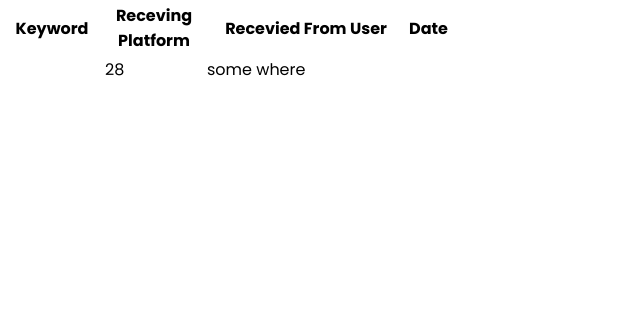
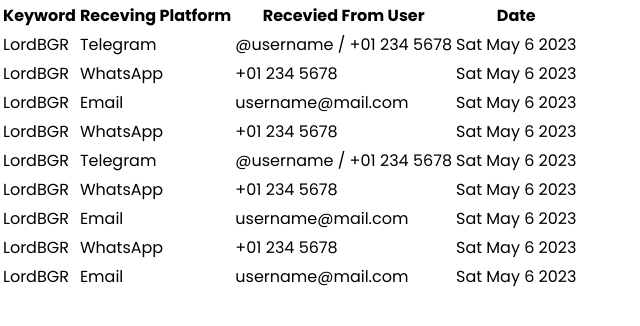
Before and after one commit to bakarkhalid/analytics, a Next.js app: page /table in a window 1280 px wide. Shown: the top 326 px of the page, without its empty margins (0-640 px from the left). Built offline with nearby package versions, Linux system fonts and the light colour scheme.

Commit message:
fix teh table content

```diff
--- a/pages/table.tsx
+++ b/pages/table.tsx
@@ -5,31 +5,36 @@
   const columns = [
     {
       title: 'Keyword',
-    dataIndex: 'name',
+      dataIndex: 'Keyword',
       key: 'Keyword',
-    width: 100,
     },
     {
       title: 'Receving Platform',
-    dataIndex: 'Receving Platform',
-    key: 'Receving Platform',
-    width: 100,
+      dataIndex: 'receving',
+      key: 'receving',
     },
     {
       title: 'Recevied From User',
-    dataIndex: 'Recevied From User',
-    key: 'Recevied From User',
-    width: 200,
+      dataIndex: 'recevied',
+      key: 'recevied',
     },
     {
       title: 'Date',
-    dataIndex: '',
-    key: 'Date',
+      dataIndex: 'date',
+      key: 'date',
     },
   ];
 
   const data = [
-  { Keyword: 'Jack', ["Receving Platform"]: 28, ["Recevied From User"]: 'some where', ["Date"]: '1' },
+    { Keyword: 'LordBGR', receving: "Telegram", recevied: '@username / +01 234 5678', date: 'Sat May 6 2023' },
+    { Keyword: 'LordBGR', receving: "WhatsApp", recevied: '+01 234 5678', date: 'Sat May 6 2023' },
+    { Keyword: 'LordBGR', receving: "Email", recevied: 'username@mail.com ', date: 'Sat May 6 2023' },
+    { Keyword: 'LordBGR', receving: "WhatsApp", recevied: '+01 234 5678', date: 'Sat May 6 2023' },
+    { Keyword: 'LordBGR', receving: "Telegram", recevied: '@username / +01 234 5678', date: 'Sat May 6 2023' },
+    { Keyword: 'LordBGR', receving: "WhatsApp", recevied: '+01 234 5678', date: 'Sat May 6 2023' },
+    { Keyword: 'LordBGR', receving: "Email", recevied: 'username@mail.com ', date: 'Sat May 6 2023' },
+    { Keyword: 'LordBGR', receving: "WhatsApp", recevied: '+01 234 5678', date: 'Sat May 6 2023' },
+    { Keyword: 'LordBGR', receving: "Email", recevied: 'username@mail.com ', date: 'Sat May 6 2023' },
   ];
   return (
     <GenericTable columns={columns} data={data} />
```
Lines whose indentation alone changed are shown as unchanged.
